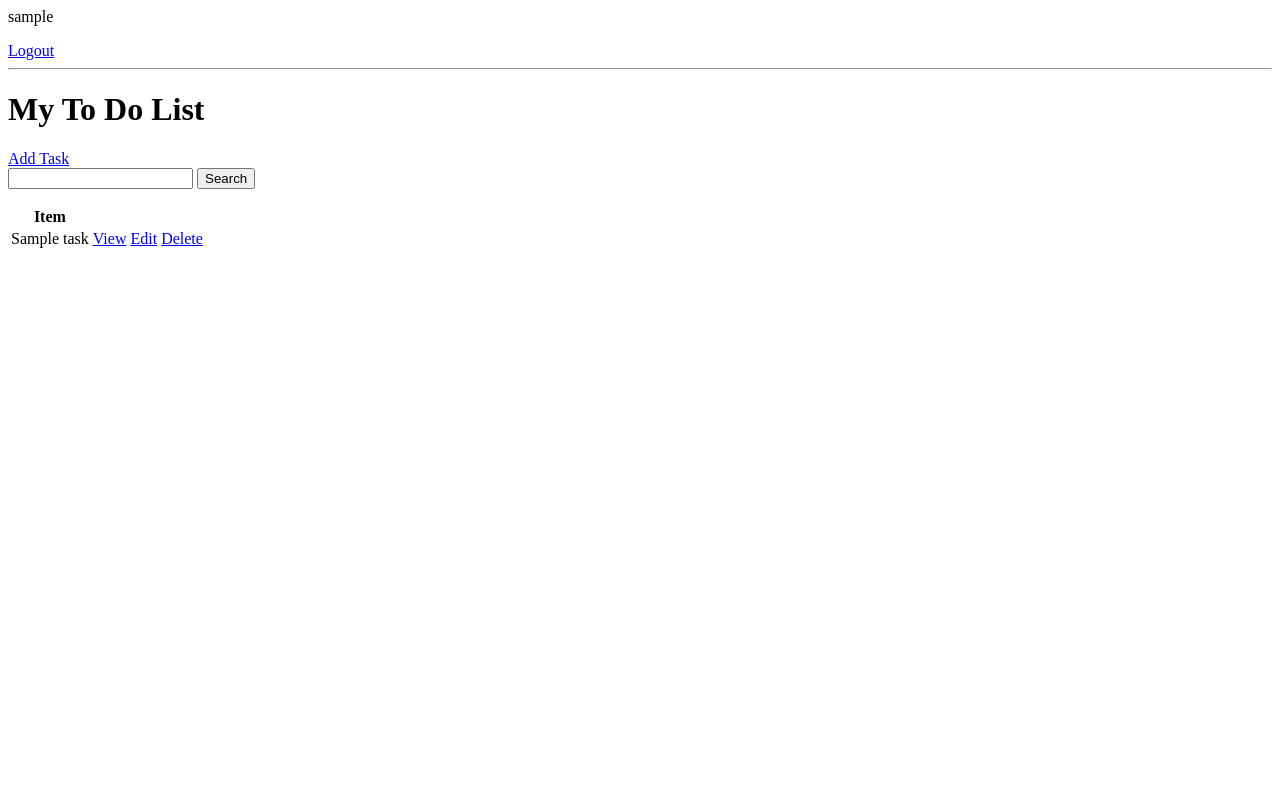
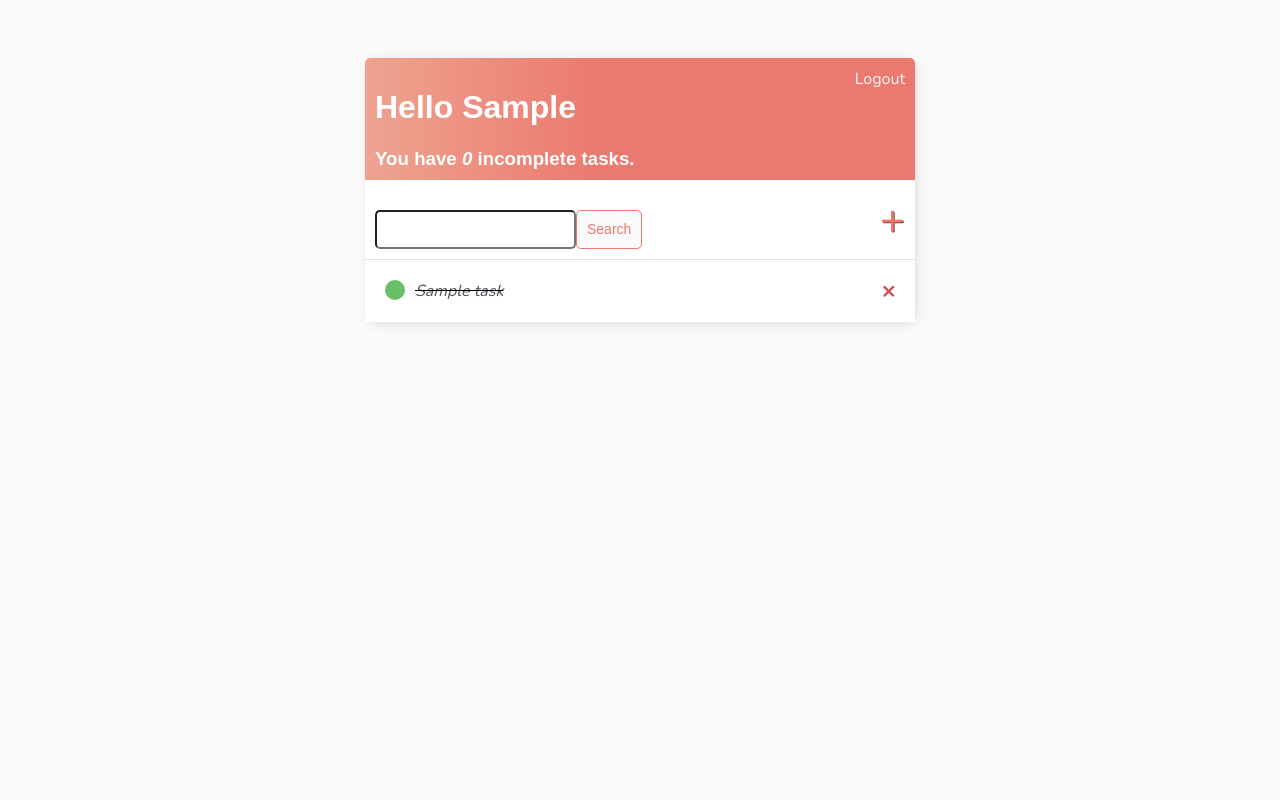
Before and after one commit to MyNameIsCarsten/django-todolist, a Django app: page / in a window 1280 px wide. Run offline with Django 4.2, Linux system fonts and the light colour scheme; a user stored in the database is signed in; tables that the repository leaves empty hold one stand-in row (values such as "Sample post").

Commit message:
Added styling

```diff
--- /dev/null
+++ b/todo_list/base/templates/base/main.html
@@ -0,0 +1,142 @@
+<!DOCTYPE html>
+<html lang="en">
+<head>
+    <meta charset="UTF-8">
+    <meta http-equiv="X-UA-Compatible" content="IE=edge">
+    <meta name="viewport" content="width=device-width, initial-scale=1.0">
+    <meta name="description" content="">
+    <title>To Do Items</title>
+
+    <link rel="preconnect" href="https://fonts.googleapis.com">
+    <link rel="preconnect" href="https://fonts.gstatic.com" crossorigin>
+    <link href="https://fonts.googleapis.com/css2?family=Nunito:wght@200&display=swap" rel="stylesheet">
+
+    <style>
+        body {
+            background-color: #FAFAFA;
+            font-family: 'Nunito', sans-serif;
+            padding-top:50px;
+        }
+
+        h1, h2, h3, h4, h5, h6 {
+            font-family: 'Raleway', sans-serif;
+        }
+
+        a, p {
+            color: #4b5156;
+        }
+
+        .container {
+            max-width: 550px;
+            margin: auto;
+            background-color: #fff;
+            -webkit-box-shadow: 2px 2px 13px -4px rgba(0,0,0,0.21);
+            box-shadow: 2px 2px 13px -4px rgba(0,0,0,0.21);
+        }
+
+        .header-bar {
+            display: flex;
+            justify-content: space-between;
+            color: #fff;
+            padding: 10px;
+            border-radius: 5px 5px 0 0;
+            background: linear-gradient(90deg, #EEA390 0%, #EB796F 43%, #EB796F 100%);
+        }
+
+        .header-bar a {
+            color: rgb(247, 247, 247);
+            text-decoration: none;
+        }
+
+        .task-wrapper {
+            display: flex;
+            align-items: center;
+            justify-content: space-between;
+            padding: 20px;
+            background-color: #fff;
+            border-top: 1px solid rgb(226, 226, 226);
+        }
+
+        .task-title {
+            display: flex;
+        }
+
+        .task-title a {
+            text-decoration: none;
+            color: #4b5156;
+            margin-left: 10px;
+        }
+
+        .task-complete-icon {
+            height: 20px;
+            width: 20px;
+            background-color: rgb(105, 192, 105);
+            border-radius: 50%;
+        }
+
+        .task-incomplete-icon {
+            height: 20px;
+            width: 20px;
+            background-color: rgb(218, 218, 218);
+            border-radius: 50%;
+        }
+
+        .delete-link {
+            text-decoration: none;
+            font-weight: 900;
+            color: #cf4949;
+            font-size: 22px;
+            line-height: 0;
+        }
+
+        #search-add-wrapper {
+            display: flex;
+            justify-content: space-between;
+            align-items: center;
+            padding: 10px;
+        }
+
+        #add-link {
+            color: #EB796F;
+            text-decoration: none;
+            font-size: 42px;
+            text-shadow: 1px 1px #81413B;
+        }
+
+        input[type=text],
+        input[type=password],
+        textarea {
+            border: px solod #EB796F;
+            border-radius: 5px;
+            padding: 10px;
+            width: 90%;
+        }
+
+        label {
+            padding-top: 10px !important;
+            display: block;
+        }
+
+        .button {
+            border: 1px solid #EB796F;
+            background-color: #FAFAFA;
+            color: #EB796F;
+            padding: 10px;
+            font-size: 14px;
+            border-radius: 5px;
+            cursor: pointer;
+            text-decoration: none;
+        }
+
+        .card-body {
+            padding: 20px;
+        }
+    </style>
+</head>
+<body>
+    <div class="container">
+        {% block content %}
+        {% endblock content %}
+    </div>
+</body>
+</html>
--- a/todo_list/base/templates/base/task_list.html
+++ b/todo_list/base/templates/base/task_list.html
@@ -1,35 +1,50 @@
+{% extends 'base/main.html' %}
+{% block content %}
 
-{% if request.user.is_authenticated %}
-    <p>{{request.user}}</p>
-    <a href="{% url 'logout' %}">Logout</a>
-{% else %}
-    <a href="{% url 'login' %}">Login</a>
-{% endif %}
+<div class="header-bar">
+    <div>
+        <h1>Hello {{request.user|title}}</h1>
+        <h3 style="margin: 0">You have <i>{{count}}</i> incomplete task{{count|pluralize:"s"}}.</h3>
+    </div>
+    {% if request.user.is_authenticated %}
+        <a href="{% url 'logout' %}">Logout</a>
+    {% else %}
+        <a href="{% url 'login' %}">Login</a>
+    {% endif %}
 
-<hr>
+</div>
 
-<h1>My To Do List</h1>
-<a href="{% url 'task-create' %}">Add Task</a>
+<div id="search-add-wrapper">
+    <form action="" method="GET" style="margin-top: 20px; display: flex;">
+        <input type="text" name="search-area" value="{{search_input}}">
+        <input class="button" type="submit" value="Search">
+    </form>
+    <a id="add-link" href="{% url 'task-create' %}">&#x2b</a>
+</div>
 
-<form action="" method="GET">
-    <input type="text" name="search-area" value="{{search_input}}">
-    <input type="submit" value="Search">
-</form>
 
-<table>
-    <tr>
-        <th>Item</th>
-        <th></th>
-        <th></th>
-    </tr>
+<div class="task-items-wrapper">
     {% for task in tasks %}
-    <tr>
-        <td>{{task.title}}</td>
-        <td><a href="{% url 'task' task.id %}">View</a></td>
-        <td><a href="{% url 'task-update' task.id %}">Edit</a></td>
-        <td><a href="{% url 'task-delete' task.id %}">Delete</a></td>
-    </tr>
+        <div class="task-wrapper">
+            {% if task.complete %}
+                <div class="task-title">
+                    <div class="task-complete-icon"></div>
+                    <i><s><a href="{% url 'task-update' task.id %}">{{task}}</a></s></i>
+
+                </div>
+                <a class="delete-link" href="{% url 'task-delete' task.id %}">&#215;</a>
+            {% else %}
+                <div class="task-title">
+                    <div class="task-incomplete-icon"></div>
+                    <a href="{% url 'task-update' task.id %}">{{task}}</a>
+                </div>
+                <a class="delete-link" href="{% url 'task-delete' task.id %}">&#215;</a>
+            {% endif %}
+
+        </div>
     {% empty %}
         <h3>No items in list</h3>
     {% endfor %}
-</table>
+</div>
+
+{% endblock content %}
--- a/todo_list/base/views.py
+++ b/todo_list/base/views.py
@@ -47,7 +47,7 @@ class TaskList(LoginRequiredMixin, ListView):
         context = super().get_context_data(**kwargs)
         # context['tasks'] is the full queryset
         context['tasks'] = context['tasks'].filter(user=self.request.user) # only show user specifc tasks
-        context['count'] = context['tasks'].filter(complete=False) # Count of incomplete items
+        context['count'] = context['tasks'].filter(complete=False).count() # Count of incomplete items
 
         # Search
         search_input = self.request.GET.get('search-area') or ''
```
Also changed, not shown: todo_list/base/templates/base/login.html (+19 -7 lines), todo_list/base/templates/base/register.html (+24 -7 lines), todo_list/base/templates/base/task_confirm_delete.html (+17 -6 lines), todo_list/base/templates/base/task_form.html (+16 -7 lines).
